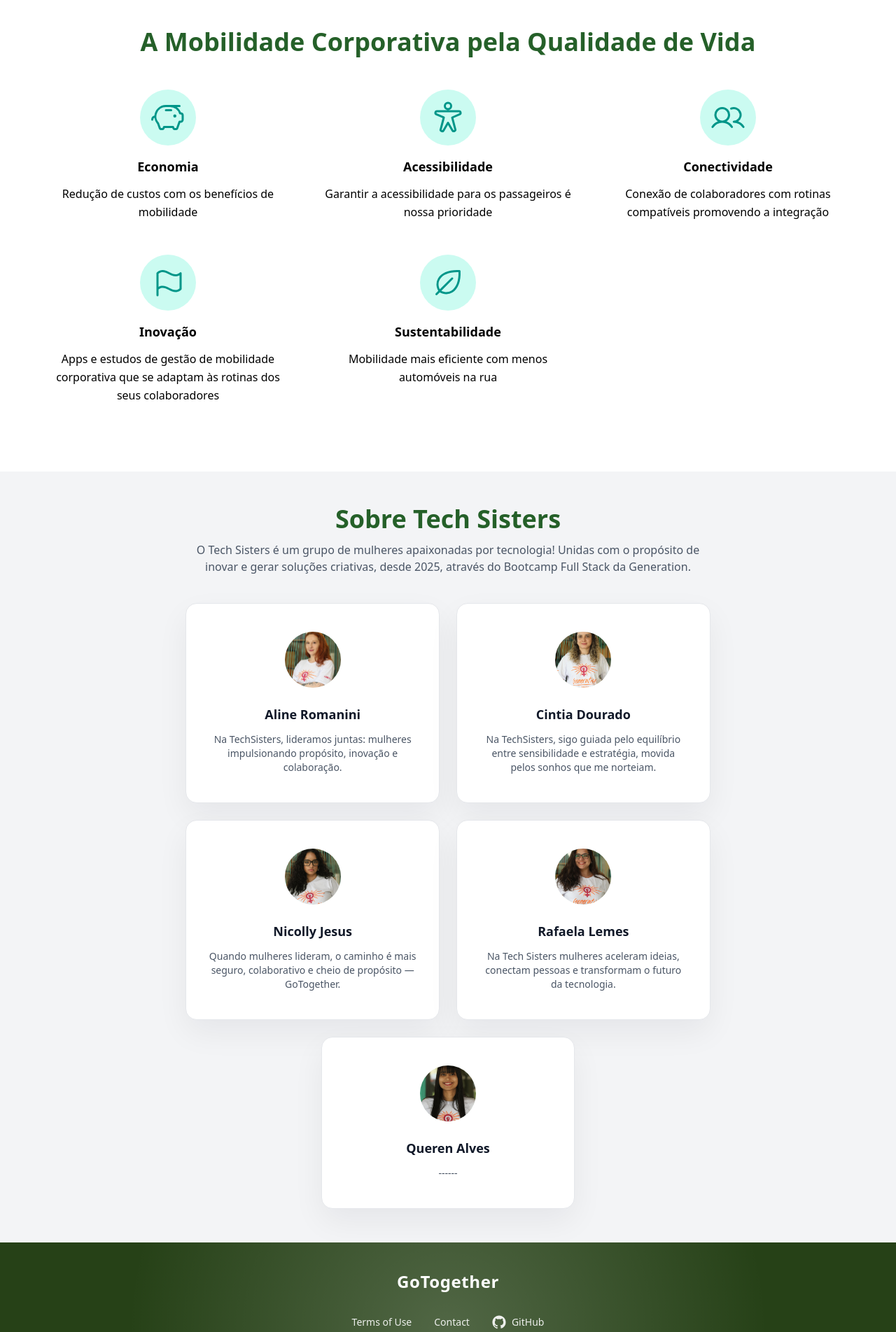
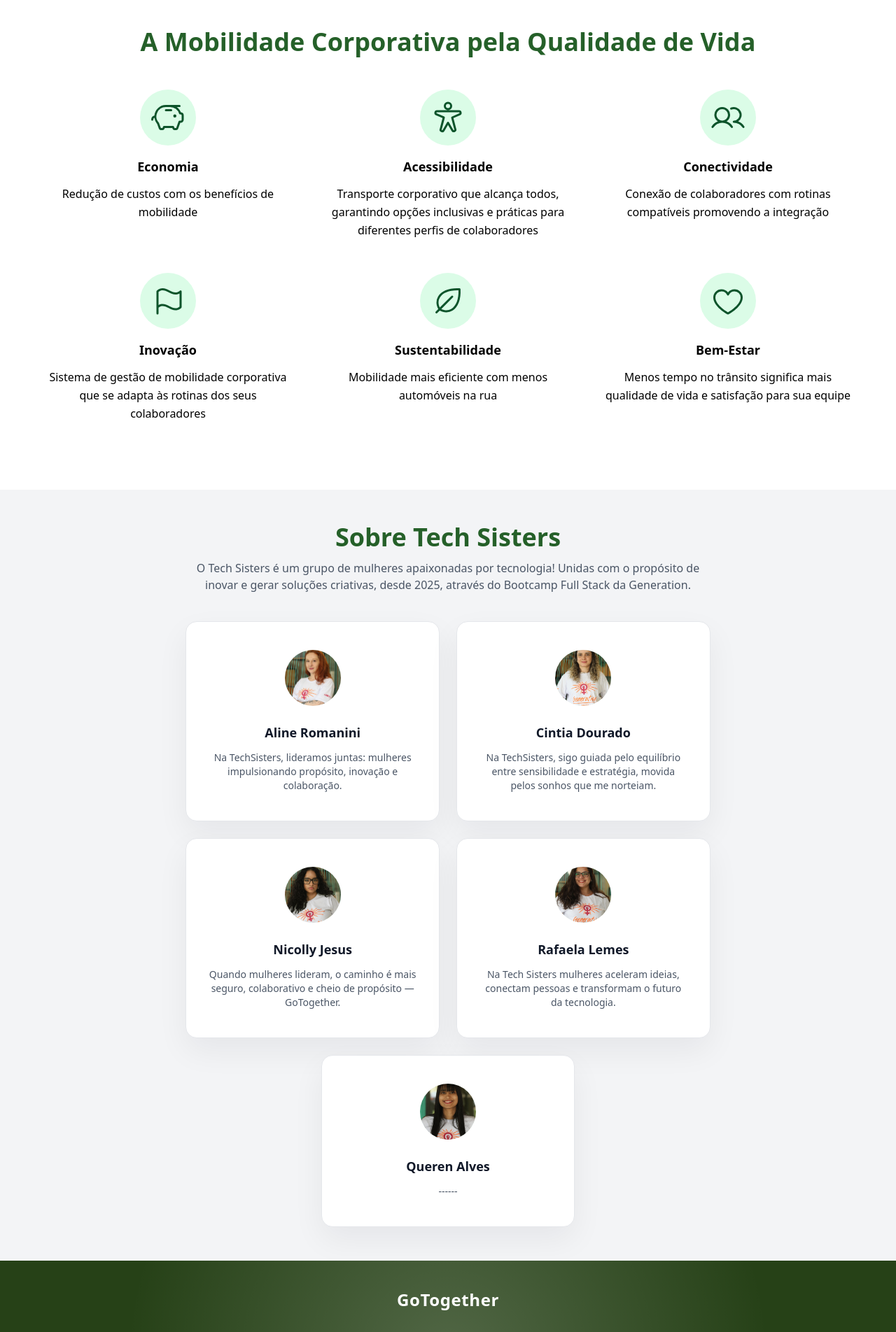
Before and after one commit to Projeto-Integrador-Grupo-01/carona-frontend, a React (Vite) app: page / in a window 1280 px wide. Shown: the part 760-2664 px from the top of the page at 70% size. Built offline with nearby package versions, Linux system fonts and the light colour scheme.

Commit message:
:zap: Footer, Navbar e Benefits Section atualizados

```diff
--- a/src/components/beneficios/BenefitsSection.tsx
+++ b/src/components/beneficios/BenefitsSection.tsx
@@ -1,4 +1,4 @@
-import { Flag, Leaf, PersonArmsSpreadIcon, PiggyBank, Shield, Users } from "@phosphor-icons/react";
+import { Flag, Heart, Leaf, PersonArmsSpreadIcon, PiggyBank, Shield, Users } from "@phosphor-icons/react";
 
 
 export default function BenefitsSection() {
@@ -7,37 +7,45 @@
             icon: PiggyBank,
             title: 'Economia',
             description: 'Redução de custos com os benefícios de mobilidade',
-            color: 'text-teal-600',
-            bgColor: 'bg-teal-100',
+            color: 'text-green-900',
+            bgColor: 'bg-green-100',
         },
         {
             icon: PersonArmsSpreadIcon,
             title: 'Acessibilidade',
-            description: 'Garantir a acessibilidade para os passageiros é nossa prioridade',
-            color: 'text-teal-600',
-            bgColor: 'bg-teal-100',
+            description: 'Transporte corporativo que alcança todos, garantindo opções inclusivas e práticas para diferentes perfis de colaboradores',
+            color: 'text-green-900',
+            bgColor: 'bg-green-100',
         },
         {
             icon: Users,
             title: 'Conectividade',
             description: 'Conexão de colaboradores com rotinas compatíveis promovendo a integração',
-            color: 'text-teal-600',
-            bgColor: 'bg-teal-100',
+            color: 'text-green-900',
+            bgColor: 'bg-green-100',
         },
         {
             icon: Flag,
             title: 'Inovação',
-            description: 'Apps e estudos de gestão de mobilidade corporativa que se adaptam às rotinas dos seus colaboradores',
-            color: 'text-teal-600',
-            bgColor: 'bg-teal-100',
+            description: 'Sistema de gestão de mobilidade corporativa que se adapta às rotinas dos seus colaboradores',
+            color: 'text-green-900',
+            bgColor: 'bg-green-100',
         },
         {
             icon: Leaf,
             title: 'Sustentabilidade',
             description: 'Mobilidade mais eficiente com menos automóveis na rua',
-            color: 'text-teal-600',
-            bgColor: 'bg-teal-100',
+            color: 'text-green-900',
+            bgColor: 'bg-green-100',
         },
+        {
+            icon: Heart,
+            title: 'Bem-Estar',
+            description: 'Menos tempo no trânsito significa mais qualidade de vida e satisfação para sua equipe',
+            color: 'text-green-900',
+            bgColor: 'bg-green-100',
+        },
+
     ];
 
     return (
--- a/src/components/footer/Footer.tsx
+++ b/src/components/footer/Footer.tsx
@@ -30,16 +30,16 @@
         {/* LINKS */}
         <div className="flex flex-wrap justify-center gap-8 text-sm font-medium opacity-90">
           <a
-            href="#terms"
+            href="Termos_De_Uso.md" target="_blank"
             className="transition-all hover:text-[#d6f2d7] hover:tracking-wide duration-200"
           >
-            Terms of Use
+            Termos de Uso
           </a>
           <a
-            href="#contact"
+            href="https://bio.site/techsisters" target="_blank"
             className="transition-all hover:text-[#d6f2d7] hover:tracking-wide duration-200"
           >
-            Contact
+            Contato
           </a>
 
           <a
@@ -73,7 +73,11 @@
             className="font-semibold underline underline-offset-4 decoration-white/60 hover:text-[#d6f2d7] transition-colors duration-200"
           >
             Tech Sisters
-          </a>
+          </a><br/>
+
+          <b className="block mt-1">
+        © {new Date().getFullYear()} GoTogether. Todos os direitos reservados.
+          </b>
         </div>
 
       </motion.div>
--- a/src/components/navbar/Navbar.tsx
+++ b/src/components/navbar/Navbar.tsx
@@ -97,7 +97,7 @@
                     </Link>
 
                     {/* Links desktop */}
-                    <div className="hidden md:flex gap-8 text-sm">
+                    <div className="hidden md:flex gap-8 text-xl">
                         <Link
                             to="/login"
                             className={`hover:text-yellow-700 transition ${isActive(
```
